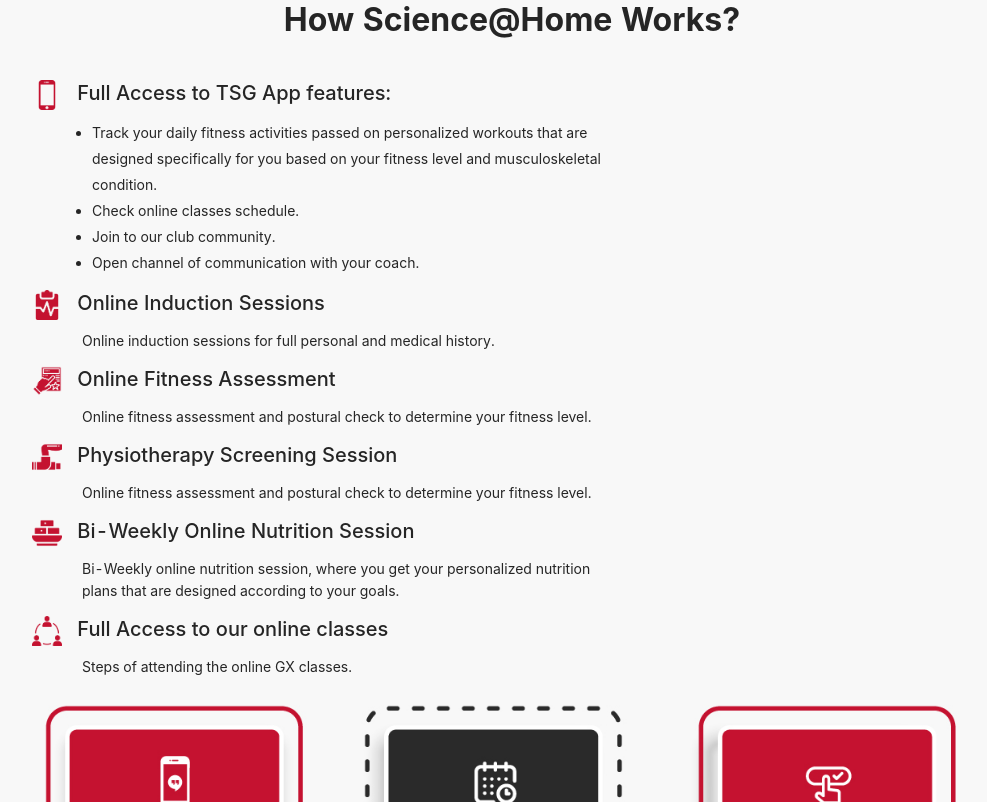
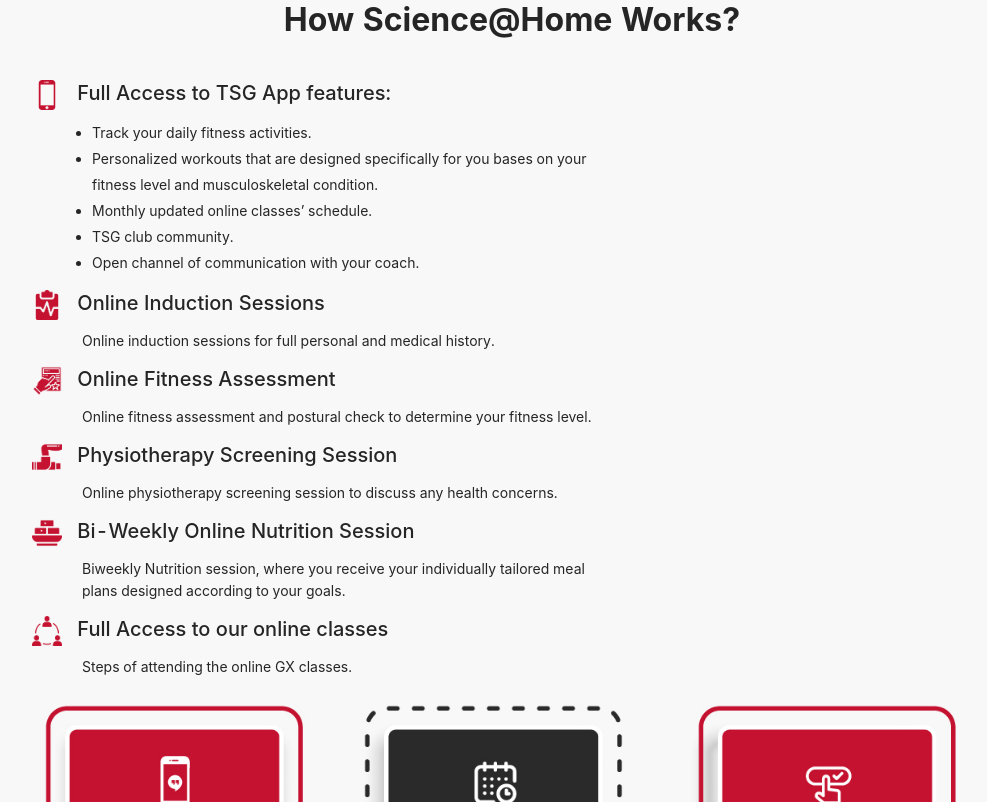
Before and after one commit to thesciencegym/fronttsg, a React (Create React App) app: page / in a window 1280 px wide. Shown: the part 720-1522 px from the top of the page, without its empty margins (128-1115 px from the left). Built offline with nearby package versions, Linux system fonts and the light colour scheme.

Commit message:
Science@Home content modifications

```diff
--- a/src/components/Home.js
+++ b/src/components/Home.js
@@ -31,9 +31,10 @@
 
                                 <h3><img src='/assets/images/smartphone.png' width={30}/> Full Access to TSG App features:</h3>
                                 <ul>
-                                    <li>Track your daily fitness activities passed on personalized workouts that are designed specifically for you based on your fitness level and musculoskeletal condition.</li>
-                                    <li>Check online classes schedule.</li>
-                                    <li>Join to our club community.</li>
+                                    <li>Track your daily fitness activities.</li>
+                                    <li>Personalized workouts that are designed specifically for you bases on your fitness level and musculoskeletal condition.</li>
+                                    <li>Monthly updated online classes’ schedule.</li>
+                                    <li>TSG club community.</li>
                                     <li>Open channel of communication with your coach.</li>
                                 </ul>
                             </content>
@@ -47,11 +48,11 @@
                             </content>
                             <content>
                                 <h3> <img src='/assets/images/physiotherapy.png' width={30}/> Physiotherapy Screening Session</h3>
-                                <p>Online fitness assessment and postural check to determine your fitness level.</p>
+                                <p>Online physiotherapy screening session to discuss any health concerns.</p>
                             </content>
                             <content>
                                 <h3> <img src='/assets/images/tofu.png' width={30}/> Bi-Weekly Online Nutrition Session</h3>
-                                <p>Bi-Weekly online nutrition session, where you get your personalized nutrition plans that are designed according to your goals.</p>
+                                <p>Biweekly Nutrition session, where you receive your individually tailored meal plans designed according to your goals.</p>
                             </content>
                             <content>
                                 <h3> <img src='/assets/images/team.png' width={30}/> Full Access to our online classes</h3>
```
